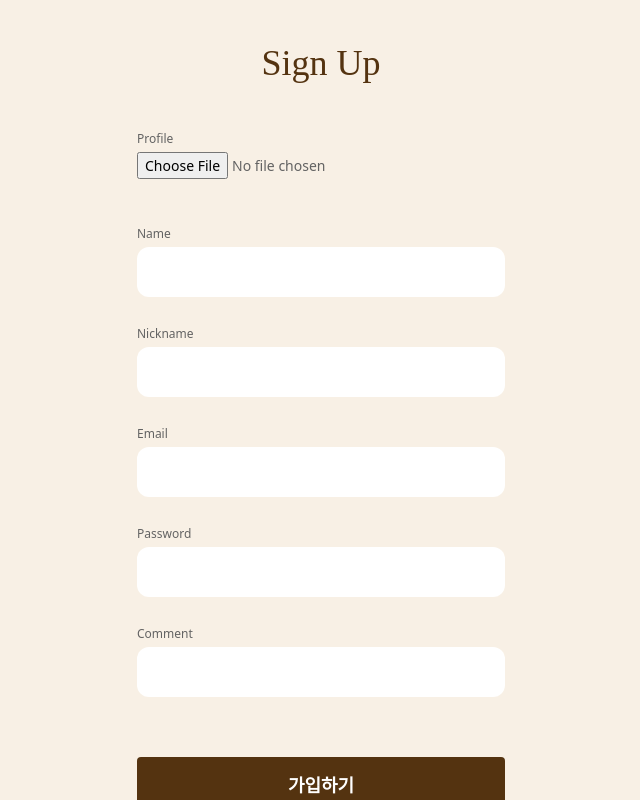
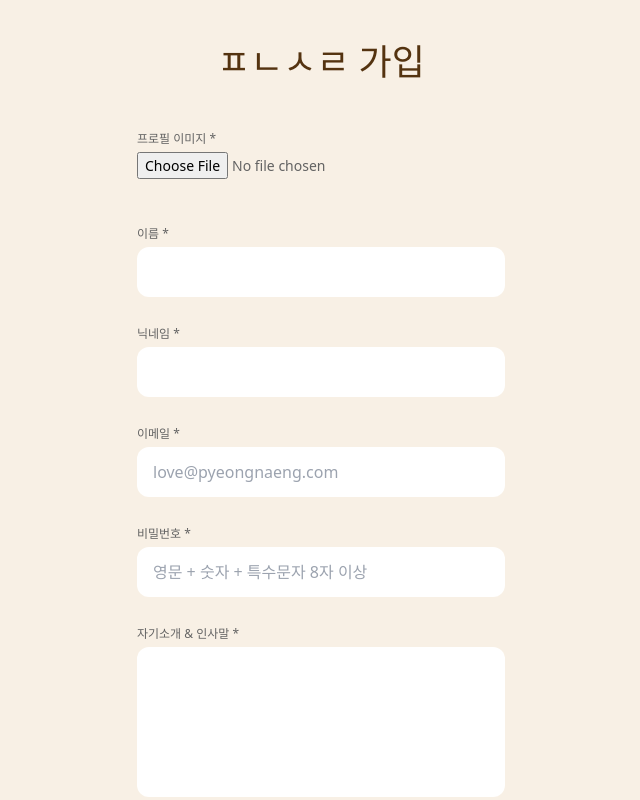
Before and after one commit to wooohyerim/pyeongnaengsarang, a React (Vite) app: page /signup in a window 1280 px wide. Shown: the top 800 px of the page, without its empty margins (319-959 px from the left). Built offline with nearby package versions, Linux system fonts and the light colour scheme; no server answers; a web font is replaced by a local one.

Commit message:
로그인, 회원가입 라벨 변경 & 메인 레이아웃 조정

```diff
--- a/src/components/Header.tsx
+++ b/src/components/Header.tsx
@@ -1,5 +1,6 @@
 import React from "react";
 import { useNavigate } from "react-router-dom";
+import Button from "./common/Button";
 
 import { Avatar, AvatarFallback, AvatarImage } from "@/components/ui/avatar";
 
@@ -12,19 +13,18 @@ const Header: React.FC<HeaderProps> = ({ profileUrl, goToMyPage }) => {
   const navigate = useNavigate();
 
   return (
-    <header className="flex items-center justify-between w-full h-14 px-3  border-x-0 border border-b-[#B1ABAB]">
+    <header className="flex items-center justify-between w-full h-12 p-3  border-x-0 border border-b-[#B1ABAB]">
       <h1
         onClick={() => navigate("/main")}
         className="font-BlackHanSans text-[28px] text-[#543310] cursor-pointer"
       >
         ㅍㄴㅅㄹ
       </h1>
-      <div className="border-none cursor-pointer">
-        <Avatar onClick={goToMyPage}>
-          <AvatarImage src={profileUrl} />
-          <AvatarFallback>profile</AvatarFallback>
-        </Avatar>
-      </div>
+
+      <Avatar onClick={goToMyPage}>
+        <AvatarImage src={profileUrl} />
+        <AvatarFallback>profile</AvatarFallback>
+      </Avatar>
     </header>
   );
 };
--- a/src/components/NavBar.tsx
+++ b/src/components/NavBar.tsx
@@ -24,18 +24,8 @@ const NavBar: React.FC<NavBarProps> = ({ onClickLogout, user }) => {
   ];
 
   return (
-    <nav className="fixed bottom-0 flex items-center w-[500px] h-[60px] px-4 bg-[#D1BB9E] ">
-      {/* <div className="w-full">
-        <RiCloseFill
-          size={30}
-          style={{
-            color: "#543310",
-            cursor: "pointer",
-          }}
-          onClick={() => setIsOpened(false)}
-        />
-      </div> */}
-      <ul className="flex w-full gap-4 py-2">
+    <nav className="fixed bottom-0 flex items-center justify-between w-[500px] h-[60px] px-4 bg-[#D1BB9E] ">
+      <ul className="flex gap-4 py-2 ">
         {NAVIGATE_LIST.map((item) => {
           return (
             <li
@@ -57,7 +47,7 @@ const NavBar: React.FC<NavBarProps> = ({ onClickLogout, user }) => {
         <Button
           title="로그아웃"
           type="button"
-          className="w-[100px] h-[40px] p-1 border-none bg-[#543310] outline-none text-white  font-bold rounded-[4px]"
+          className="w-[80px] h-[40px] p-1 border-none bg-[#543310] outline-none text-white  font-bold rounded-[4px]"
           onClick={onClickLogout}
         />
       </div>
--- a/src/components/layout/MainLayout.tsx
+++ b/src/components/layout/MainLayout.tsx
@@ -2,7 +2,7 @@ import React, { useState, useEffect } from "react";
 import { useNavigate } from "react-router-dom";
 import Header from "../Header";
 import NavBar from "../NavBar";
-import useUserState from "@/store/useUserState";
+import { useUserState } from "@/store/useUserState";
 import { auth } from "@/firebase/firebase";
 
 const MainLayout = ({ children }: { children: React.ReactNode }) => {
--- a/src/index.css
+++ b/src/index.css
@@ -29,8 +29,8 @@
     box-sizing: border-box;
   }
 
-body {
-  width: 100%;
-  height: 100vh;
+html, body {
+  /* width: 100vw;
+  height: 100vh; */
   background-color: #F8F0E5;
 }
--- a/src/pages/LoginForm.tsx
+++ b/src/pages/LoginForm.tsx
@@ -4,7 +4,7 @@ import { useForm } from "react-hook-form";
 import { auth } from "@/firebase/firebase";
 import { signInWithEmailAndPassword } from "firebase/auth";
 import Button from "@/components/common/Button";
-import useUserState from "@/store/useUserState";
+import { useUserState } from "@/store/useUserState";
 
 type authValues = {
   email: string;
@@ -53,14 +53,14 @@ const LoginForm = () => {
         &lt;{" "}
       </span>
       <h1 className="mb-6 text-center text-[36px] text-[#543310] font-IBMSemibold ">
-        Login
+        로그인
       </h1>
       <form
         onSubmit={handleSubmit(onSubmit)}
         className="flex flex-col gap-8 w-[400px] h-[400px] my-0 mx-auto p-4 "
       >
         <div className="flex flex-col gap-1 h-[80px]">
-          <label className="text-[#636363] text-[12px]">Email</label>
+          <label className="text-[#636363] text-[12px]">이메일 *</label>
           <input
             {...register("email", {
               pattern: {
@@ -79,7 +79,7 @@ const LoginForm = () => {
           )}
         </div>
         <div className="flex flex-col gap-1 h-[80px]">
-          <label className="text-[#636363] text-[12px]">Password</label>
+          <label className="text-[#636363] text-[12px]">비밀번호 *</label>
           <input
             {...register("password", {
               pattern: {
@@ -100,7 +100,7 @@ const LoginForm = () => {
         </div>
         <div className="flex flex-col gap-4 mt-8">
           <Button className={""} type={"submit"} title={"로그인"} />
-          <Button className={""} type={"button"} title={"구글"} />
+          <Button className={""} type={"button"} title={"구글 로그인"} />
         </div>
       </form>
       <div className=" w-full p-4 gap-4 text-[#D1BB9E] text-center text-[14px]">
--- a/src/pages/MyPage.tsx
+++ b/src/pages/MyPage.tsx
@@ -1,25 +1,46 @@
 import React, { useEffect } from "react";
 import { useLocation, useParams } from "react-router-dom";
+import { useForm } from "react-hook-form";
+import { auth } from "@/firebase/firebase";
+
 import MainLayout from "@/components/layout/MainLayout";
+import Button from "@/components/common/Button";
 
 const MyPage = () => {
+  const user = auth.currentUser;
   const location = useLocation();
 
   const { nickname } = useParams();
-  console.log("params => ", nickname);
-
   const displayName = location.state.displayName;
 
+  console.log(user);
+  console.log("params => ", nickname);
   console.log("네비게이션으로 넘어온 state => ", displayName);
-
-  // useEffect(() => {
-  //   if (nickname === displayName) {
-  //   }
-  // }, []);
 
   return (
     <MainLayout>
-      <div className="w-full h-screen">MyPage</div>
+      <div className="w-full h-screen">
+        <div>
+          <label htmlFor="profile"></label>
+          <input type="file" id="profile" />
+        </div>
+        <div>
+          <label>Name</label>
+          <input type="text" />
+        </div>
+        <div>
+          <label>Nickname</label>
+          <input type="text" />
+        </div>
+        <div>
+          <label>Comment</label>
+          <input type="text" />
+        </div>
+        <div>
+          <Button type="button" className="" title="돌아가기" />
+          <Button type="button" className="" title="수정하기" />
+        </div>
+      </div>
     </MainLayout>
   );
 };
--- a/src/pages/SignupForm.tsx
+++ b/src/pages/SignupForm.tsx
@@ -97,7 +97,7 @@ const SignupForm = () => {
         &lt;{" "}
       </span>
       <h1 className=" mb-6 text-center text-[36px] text-[#543310] font-IBMSemibold ">
-        Sign Up
+        ㅍㄴㅅㄹ 가입
       </h1>
       <form
         onSubmit={handleSubmit(onSubmit)}
@@ -105,7 +105,7 @@ const SignupForm = () => {
       >
         <div className="flex flex-col gap-1 h-[75px]">
           <label htmlFor="image" className="text-[#636363] text-[12px]">
-            Profile
+            프로필 이미지 *
           </label>{" "}
           <input
             type={"file"}
@@ -122,7 +122,7 @@ const SignupForm = () => {
         </div>
 
         <div className="flex flex-col gap-1 h-[80px]">
-          <label className="text-[#636363] text-[12px]">Name</label>
+          <label className="text-[#636363] text-[12px]">이름 *</label>
           <input
             {...register("name", {
               minLength: 2,
@@ -139,7 +139,7 @@ const SignupForm = () => {
         </div>
 
         <div className="flex flex-col gap-1 h-[80px]">
-          <label className="text-[#636363] text-[12px]">Nickname</label>
+          <label className="text-[#636363] text-[12px]">닉네임 *</label>
           <input
             {...register("nickname", {
               minLength: 2,
@@ -155,7 +155,7 @@ const SignupForm = () => {
           )}
         </div>
         <div className="flex flex-col gap-1 h-[80px]">
-          <label className="text-[#636363] text-[12px]">Email</label>
+          <label className="text-[#636363] text-[12px]">이메일 *</label>
           <input
             {...register("email", {
               pattern: {
@@ -166,6 +166,7 @@ const SignupForm = () => {
             })}
             className="w-full h-[50px] p-4 border-none bg-white outline-none rounded-xl"
             type="text"
+            placeholder="love@pyeongnaeng.com"
           />
           {errors.email && (
             <span className="pl-1 text-[#ff0000] text-[12px]">
@@ -174,7 +175,7 @@ const SignupForm = () => {
           )}
         </div>
         <div className="flex flex-col gap-1 h-[80px]">
-          <label className="text-[#636363] text-[12px]">Password</label>
+          <label className="text-[#636363] text-[12px]">비밀번호 *</label>
           <input
             {...register("password", {
               pattern: {
@@ -186,6 +187,7 @@ const SignupForm = () => {
             })}
             className="w-full h-[50px] p-4 border-none bg-white outline-none rounded-xl"
             type="password"
+            placeholder="영문 + 숫자 + 특수문자 8자 이상"
           />
           {errors.password && (
             <span className="pl-1 text-[#ff0000] text-[12px]">
@@ -193,14 +195,16 @@ const SignupForm = () => {
             </span>
           )}
         </div>
-        <div className="flex flex-col gap-1 h-[80px]">
-          <label className="text-[#636363] text-[12px]">Comment</label>
+        <div className="flex flex-col gap-1 h-[180px] ">
+          <label className="text-[#636363] text-[12px]">
+            자기소개 & 인사말 *
+          </label>
           <input
             {...register("bio", {
               minLength: 3,
-              required: "인사말을 입력해주세요.",
+              required: "자기소개&인사말을 입력해주세요.",
             })}
-            className="w-full h-[50px] p-4 border-none bg-white outline-none rounded-xl"
+            className="w-full h-[150px] p-4 border-none bg-white outline-none rounded-xl"
             type="text"
           />
           {errors.bio && (
@@ -209,7 +213,7 @@ const SignupForm = () => {
             </span>
           )}
         </div>
-        <div className="flex flex-col gap-4 mt-8">
+        <div className="flex flex-col gap-6 mt-8">
           <Button className={""} type={"submit"} title={"가입하기"} />
           <Button
             className={
--- a/src/store/useUserState.ts
+++ b/src/store/useUserState.ts
@@ -8,11 +8,13 @@ interface UserState {
   setIsLogin: (isLogin: boolean) => void;
 }
 
-const useUserState = create<UserState>((set) => ({
+// 로그인 유저 저장
+export const useUserState = create<UserState>((set) => ({
   user: null,
   setUser: (user) => set({ user }),
   isLogin: false,
   setIsLogin: (isLogin) => set({ isLogin }),
 }));
 
-export default useUserState;
+// 현재 로그인 한 유저 저장
+export const useAuthState = create((set) => ({}));
```
Also changed, not shown: src/pages/UserList.tsx (+19 -8 lines).
